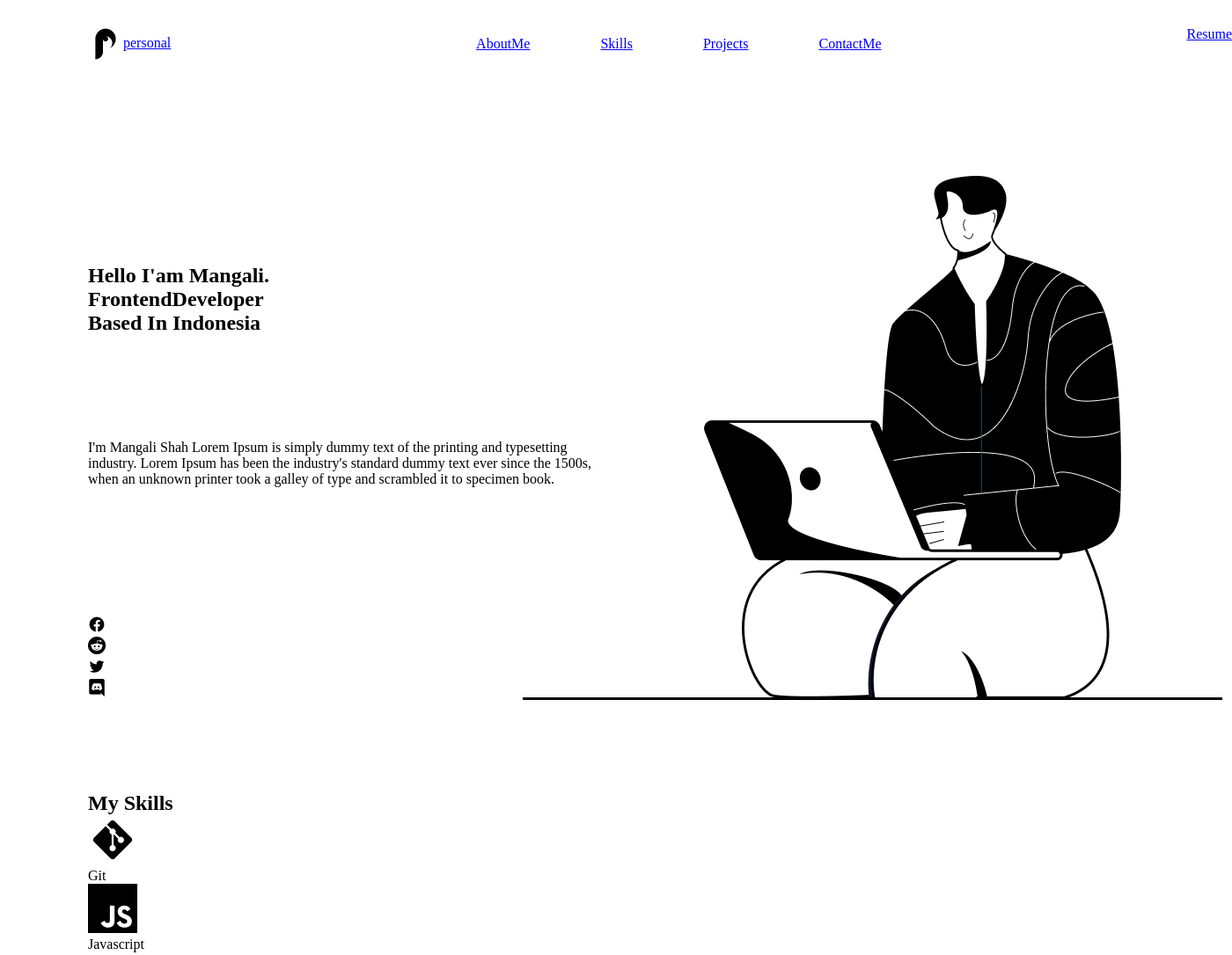
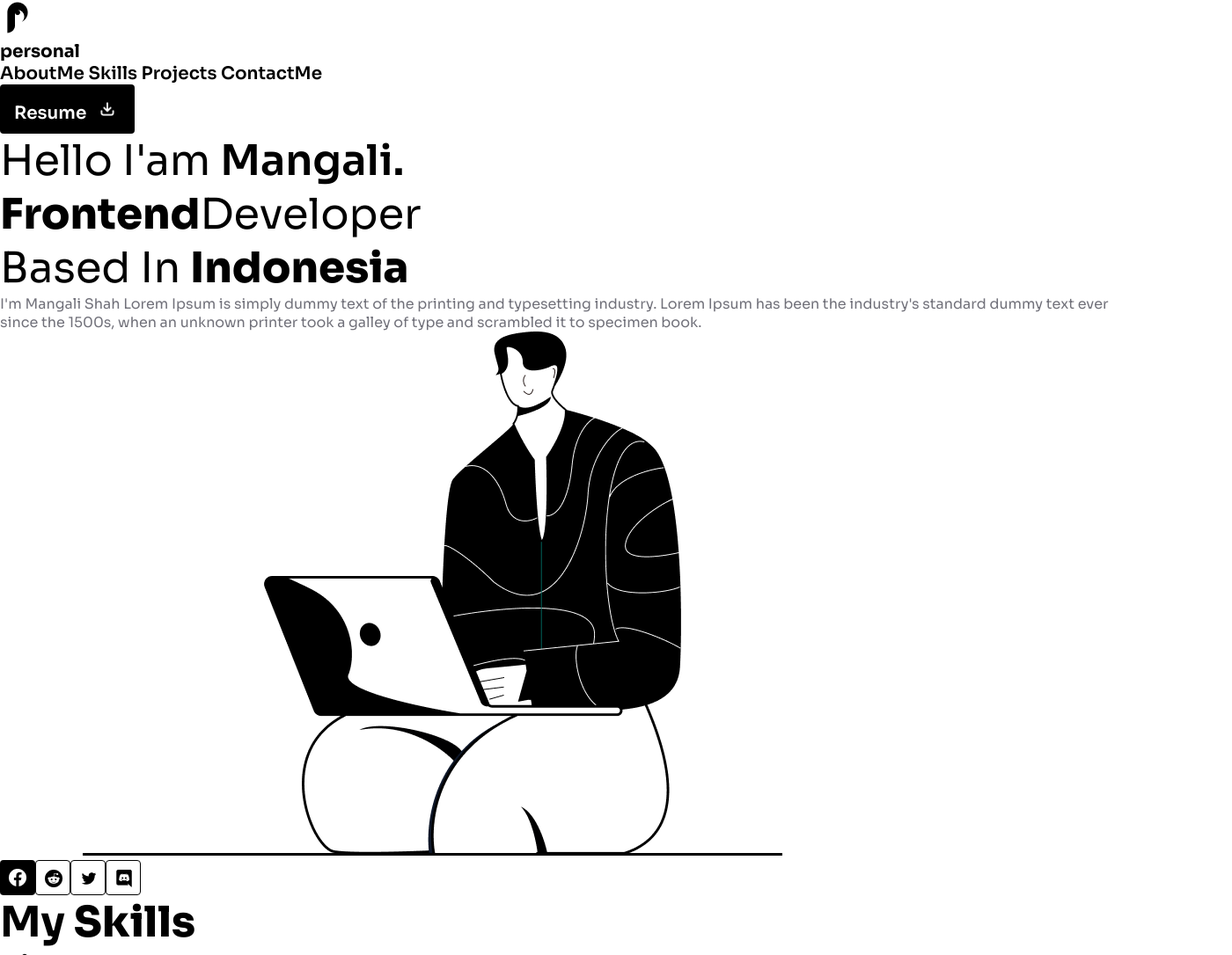
Before and after one commit to NgirfanulMangali/example-portfolio-website, a plain HTML site: page index.html in a window 1280 px wide. Shown: the top 1086 px of the page at 88% size, 1400 px wide, since content can reach past the window. Drawn offline with Linux system fonts and the light colour scheme.

Commit message:
index.html

```diff
--- a/index.css
+++ b/index.css
@@ -4,75 +4,99 @@
   box-sizing: border-box;
 }
 body {
-  display: grid;
-  grid-template-columns: repeat(15, 100px);
-  grid-template-rows: repeat(65, 100px);
+  width: 100%;
+  font-family: 'Sora', serif;
 }
 header {
-  grid-column: 2 / 15;
-  display: flex;
-  justify-content: space-between;
-  align-items: center;
+  font-size: 1.25rem;
 }
 .header__personal > a {
+  text-decoration: none;
+  color: black;
+  font-weight: 700;
+}
+nav > a {
+  text-decoration: none;
+  color: black;
+  font-weight: 600;
+}
+header > a {
+  text-decoration: none;
+  color: black;
+  font-weight: 600;
+}
+a > .header__buttonnav {
+  background-color: black;
+  width: 9.5625rem;
+  height: 3.5rem;
+  padding: 1.25rem 1rem;
+  color: white;
+  border-radius: 4px;
+  display: flex;
+  gap: 1rem;
+}
+span {
+  font-weight: 800;
+  font-size: 3rem;
+}
+.herosection__title {
+  font-size: 3rem;
+}
+.herosection__title > h1 {
+  font-weight: 400;
+}
+.herosection__title > h1 > .mangali {
+  font-weight: 600;
+}
+article {
+  font-size: 1rem;
+  font-weight: 400;
+  color: #71717a;
+}
+.herosection__linkmediasocial {
   display: flex;
 }
-.header__personal > a > p {
-  margin-top: 10px;
+.link__facebook {
+  background-color: black;
+  width: 2.5rem;
+  height: 2.5rem;
+  border-radius: 4px;
 }
-nav {
-  display: flex;
-  column-gap: 5rem;
+.link__facebook > img {
+  margin-left: 0.625rem;
+  margin-top: 0.625rem;
 }
-.herosection {
-  display: grid;
-  grid-template-columns: repeat(13, 100px);
-  grid-template-rows: repeat(8, 100px);
-  grid-column: 2 / 14;
-  grid-row: 2 / 9;
+.link__reddit {
+  width: 2.5rem;
+  height: 2.5rem;
+  border: 1px solid black;
+  border-radius: 4px;
 }
-.herosection__title {
-  grid-column: 1 / 7;
-  grid-row: 3 / 5;
+.link__reddit > img {
+  margin-left: 0.625rem;
+  margin-top: 0.625rem;
 }
-.herosection__article {
-  grid-column: 1 / 7;
-  grid-row: 5 / 7;
+.link__twitter {
+  width: 2.5rem;
+  height: 2.5rem;
+  border: 1px solid black;
+  border-radius: 4px;
 }
-.herosection__linkmediasocial {
-  grid-column: 1 / 5;
-  grid-row: 7 / 8;
+.link__twitter > img {
+  margin-left: 0.625rem;
+  margin-top: 0.625rem;
 }
-.image_ilustration_mangali {
-  grid-column: 5 / 13;
-  grid-row: 2 / 8;
+.link__discord {
+  width: 2.5rem;
+  height: 2.5rem;
+  border: 1px solid black;
+  border-radius: 4px;
 }
-.myskills {
-  grid-column: 2 / 15;
-  grid-row: 10 / 16;
+.link__discord > img {
+  margin-left: 0.625rem;
+  margin-top: 0.625rem;
 }
-
-.myexperience {
-  grid-column: 2 / 14;
-  grid-row: 17 / 25;
+h1 {
+  font-weight: 400s;
+  font-size: 3rem;
 }
-.aboutme {
-  grid-column: 2 / 14;
-  grid-row: 26 /33;
-}
-.myproject {
-  grid-column: 2 / 15;
-  grid-row: 33 / 50;
-}
-.testimonial {
-  grid-column: 2 / 15;
-  grid-row: 53 / 59;
-}
-.contactform {
-  grid-column: 2 / 14;
-  grid-row: 60 / 52;
-}
-footer {
-  grid-column: 2 / 15;
-  grid-row: 65 / 66;
-}
--- a/index.html
+++ b/index.html
@@ -35,11 +35,11 @@
     <section class="herosection">
       <!--The Erly Content Hero Section-->
       <div class="herosection__title">
-        <h1>Hello I'am <span>Mangali.</span></h1>
+        <h1>Hello I'am <span class="mangali">Mangali.</span></h1>
         <h1><span>Frontend</span>Developer</h1>
         <h1>Based In <span>Indonesia</span></h1>
       </div>
-      <article class="herosection__article">
+      <article>
         I'm Mangali Shah Lorem Ipsum is simply dummy text of the printing and typesetting industry. Lorem Ipsum has been the industry's standard dummy text ever since the 1500s, when an unknown printer took a galley of type and scrambled it
         to specimen book.
       </article>
@@ -48,22 +48,22 @@
       </div>
       <div class="herosection__linkmediasocial">
         <a href="#">
-          <div>
-            <img src="icon/facebook.png" alt="Link Facebook Mangali" />
+          <div class="link__facebook">
+            <img src="icon/Social icon white.png" alt="Link Facebook Mangali" />
           </div>
         </a>
         <a href="#">
-          <div>
+          <div class="link__reddit">
             <img src="icon/Social icon reddit.png" alt="Link Reddit Mangali" />
           </div>
         </a>
         <a href="#">
-          <div>
+          <div class="link__twitter">
             <img src="icon/twitter.png" alt="Link Twitter Mangali" />
           </div>
         </a>
         <a href="#">
-          <div>
+          <div class="link__discord">
             <img src="icon/Social icon discord.png" alt="Link Discord Mangali" />
           </div>
         </a>
@@ -73,43 +73,43 @@
     <section class="myskills">
       <!--The early content My Skills-->
       <h1 class="title_my_skills">My <span>Skills</span></h1>
-      <div class="icon_git_skill">
+      <div class="icon_git">
         <img src="icon/icon-git.png" alt="Icon Git" />
         <p>Git</p>
       </div>
-      <div>
+      <div class="icon_javascript">
         <img src="icon/icon-javscript.png" alt="Icon Javascript" />
         <p>Javascript</p>
       </div>
-      <div>
+      <div class="icon_sass">
         <img src="icon/icon-sass.png" alt="Icon Sass/Scss" />
         <p>Sass/Scss</p>
       </div>
-      <div>
+      <div class="icon_nestjs">
         <img src="icon/icon-nest.png" alt="Icon Nest.Js" />
         <p>Nest.Js</p>
       </div>
-      <div>
+      <div class="icon_storybook">
         <img src="icon/icon-storybook.png" alt="Icon Storybook" />
         <p>Storybook</p>
       </div>
-      <div>
+      <div class="icon_nestjs_2">
         <img src="icon/icon-nest.png" alt="Icon Nest.Js" />
         <p>Nest.JS</p>
       </div>
-      <div>
+      <div class="icon_git_2">
         <img src="icon/icon-git.png" alt="Icon Git" />
         <p>Icon Git</p>
       </div>
-      <div>
+      <div class="icon_storybook_2">
         <img src="icon/icon-storybook.png" alt="Icon Storybook" />
         <p>Storybook</p>
       </div>
-      <div>
+      <div class="icon_socketio">
         <img src="icon/icon-socket.png" alt="Icon Socket.Io" />
         <p>Socket.Io</p>
       </div>
-      <div>
+      <div class="icon_sass_2">
         <img src="icon/icon-sass.png" alt="Icon Sass/Scss" />
         <p>Sass/Scss</p>
       </div>
```
